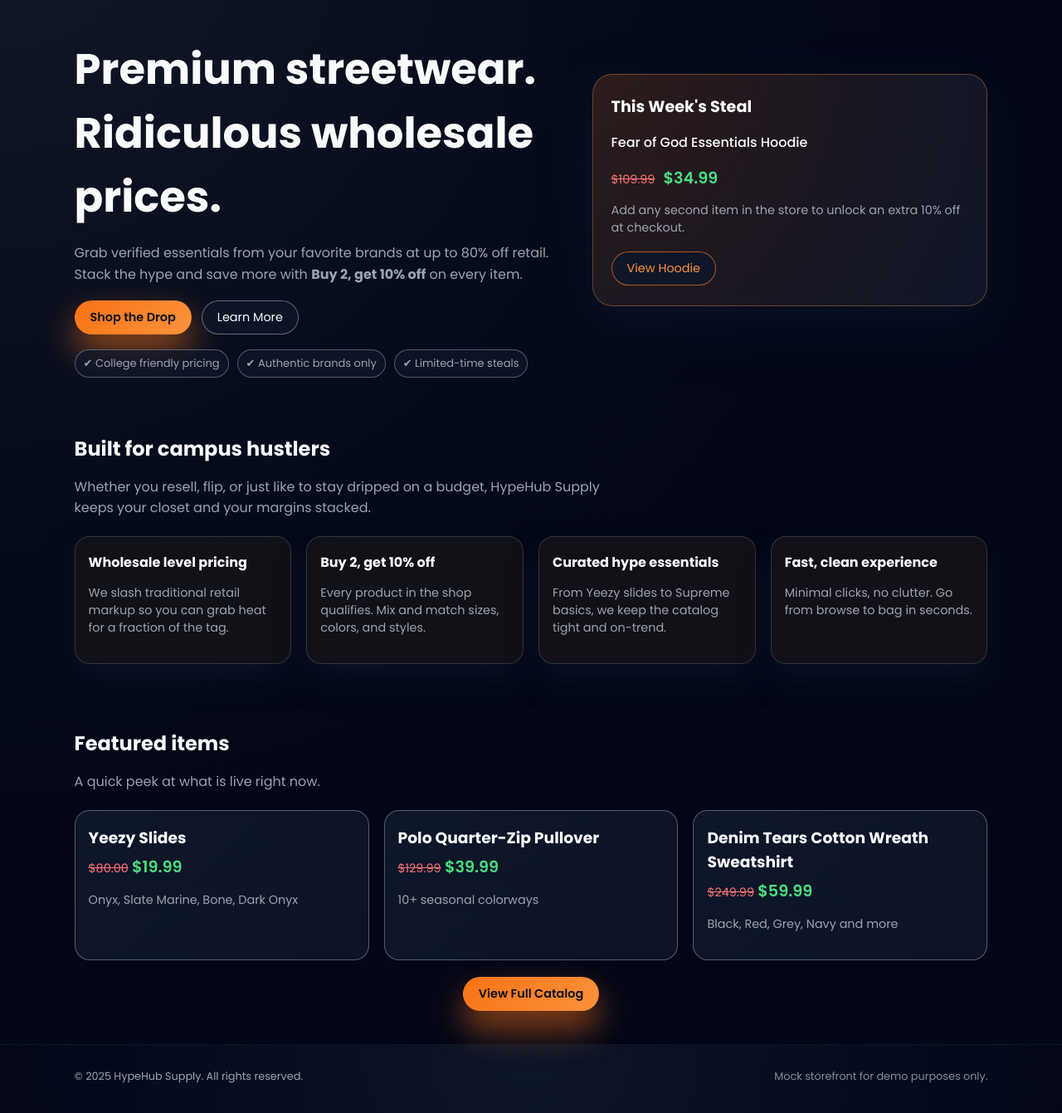
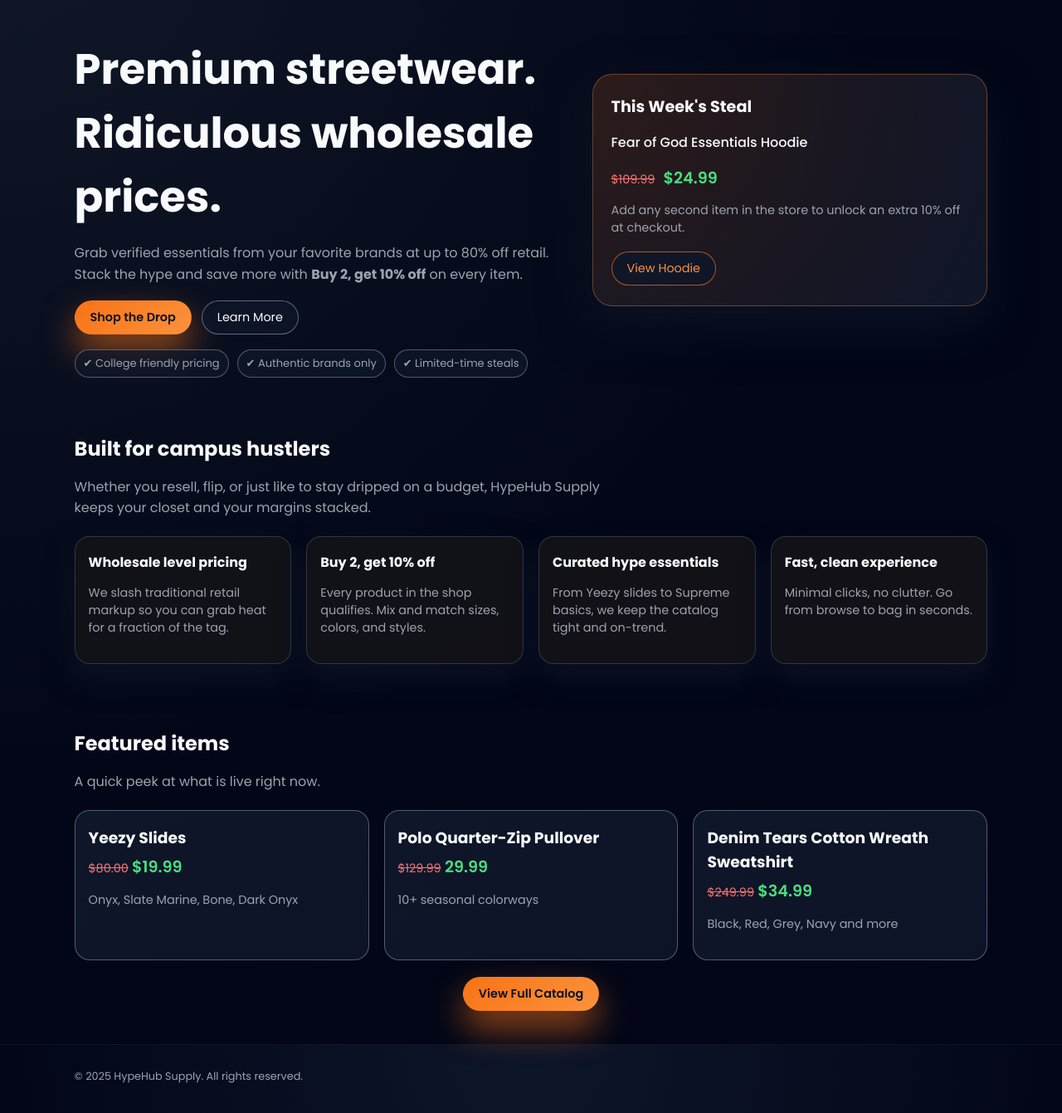
Before and after one commit to mattgoodin16/HypeHub, a plain HTML site: page index.html in a window 1280 px wide. Shown: the part 115-1456 px from the top of the page at 83% size. Drawn offline with Linux system fonts and the light colour scheme.

Commit message:
Update index.html

```diff
--- a/index.html
+++ b/index.html
@@ -51,7 +51,7 @@
         <p class="hero-product">Fear of God Essentials Hoodie</p>
         <p class="hero-price">
           <span class="old-price">$109.99</span>
-          <span class="new-price">$34.99</span>
+          <span class="new-price">$24.99</span>
         </p>
         <p class="hero-note">Add any second item in the store to unlock an extra 10% off at checkout.</p>
         <a href="items.html#fog-hoodie" class="btn btn-outline">View Hoodie</a>
@@ -101,7 +101,7 @@
           <h3>Polo Quarter-Zip Pullover</h3>
           <p class="product-preview-price">
             <span class="old-price">$129.99</span>
-            <span class="new-price">$39.99</span>
+            <span class="new-price">29.99</span>
           </p>
           <p class="product-preview-note">10+ seasonal colorways</p>
         </div>
@@ -109,7 +109,7 @@
           <h3>Denim Tears Cotton Wreath Sweatshirt</h3>
           <p class="product-preview-price">
             <span class="old-price">$249.99</span>
-            <span class="new-price">$59.99</span>
+            <span class="new-price">$34.99</span>
           </p>
           <p class="product-preview-note">Black, Red, Grey, Navy and more</p>
         </div>
@@ -123,7 +123,6 @@
   <footer class="site-footer">
     <div class="footer-inner">
       <p>© 2025 HypeHub Supply. All rights reserved.</p>
-      <p class="footer-meta">Mock storefront for demo purposes only.</p>
     </div>
   </footer>
 </body>
```
